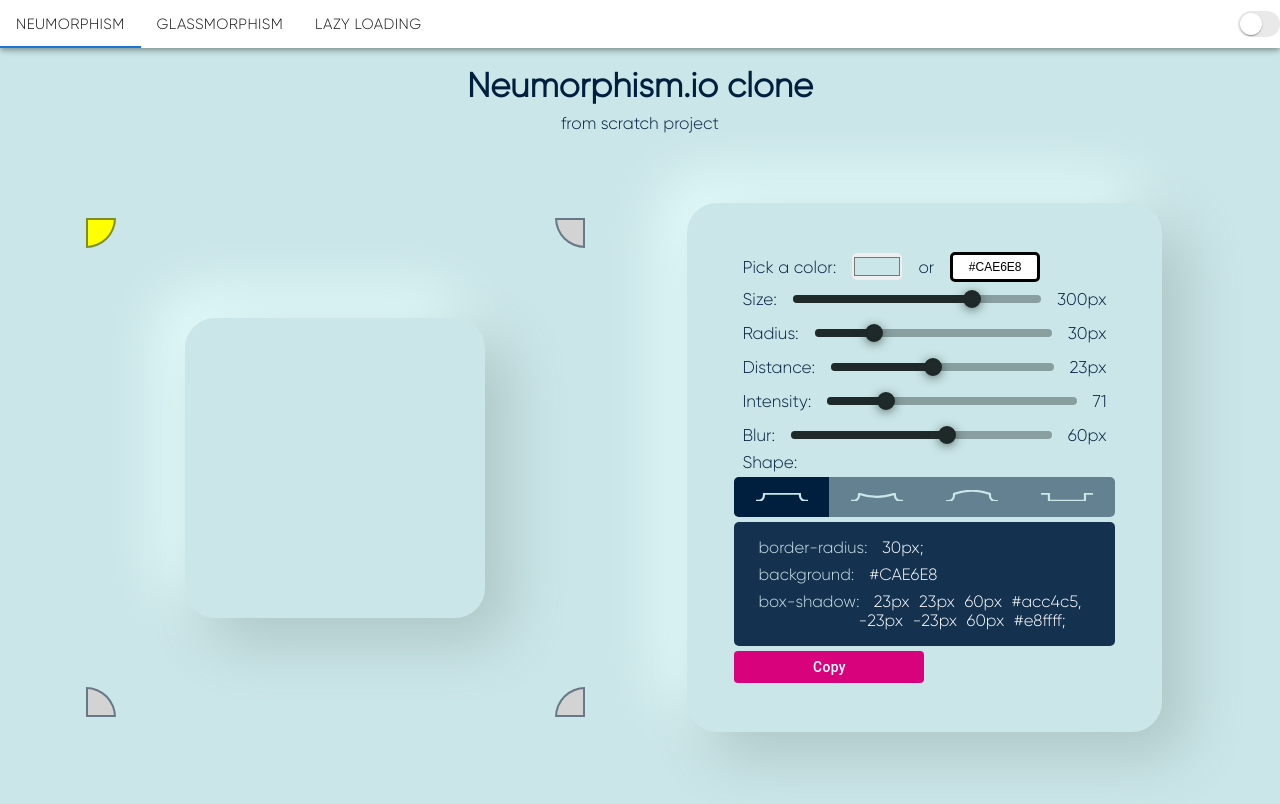
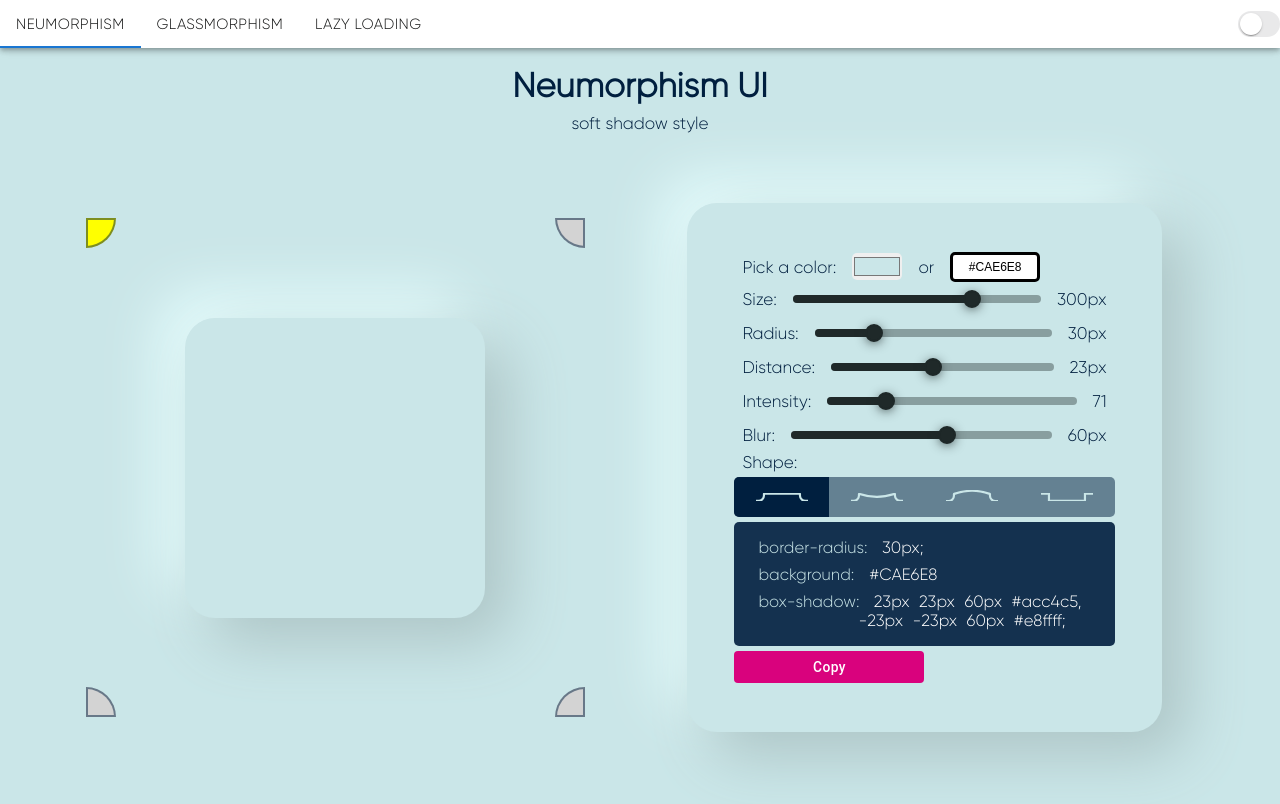
Before and after one commit to Iskz17/iskito, a React (Create React App) app: page / in a window 1280 px wide. Shown: the top 804 px of the page. Built offline with nearby package versions, Linux system fonts and the light colour scheme.

Commit message:
added favicon, update description of page

```diff
--- a/public/index.html
+++ b/public/index.html
@@ -4,6 +4,7 @@
     <meta charset="utf-8" />
     <meta name="viewport" content="width=device-width, initial-scale=1" />
     <meta name="theme-color" content="#000000" />
+    <link rel="icon" href="%PUBLIC_URL%/isci.png" />
     <meta
       name="description"
       content="Web site created using create-react-app"
--- a/src/Glassmorphism/GlassmorphismBox.js
+++ b/src/Glassmorphism/GlassmorphismBox.js
@@ -1076,7 +1076,7 @@
           justifyContent={"center"}
         >
           <span style={{ fontSize: "2em", fontWeight: 900 }}>Glass UI</span>
-          <span>from scratch project</span>
+          <span>frosted glass style</span>
         </Stack>
         <Stack
           style={{ width: "100%" }}
--- a/src/LazyLoading/LazyLoading.js
+++ b/src/LazyLoading/LazyLoading.js
@@ -215,7 +215,7 @@
           <span style={{ fontSize: "2em", fontWeight: 900 }}>
             Lazy Loading Card
           </span>
-          <span>from scratch project</span>
+          <span>reduce mental loading</span>
         </Stack>
         <Stack
           style={{ width: "100%" }}
--- a/src/Neumorphism/NeumorphismBox.js
+++ b/src/Neumorphism/NeumorphismBox.js
@@ -336,7 +336,6 @@
         return null;
     }
   };
-
   const configElementBox = () => {
     return (
       <>
@@ -679,7 +678,6 @@
       </>
     );
   };
-
   const topLightBoxes = useMemo(
     () => (
       <div
@@ -800,9 +798,9 @@
           justifyContent={"center"}
         >
           <span style={{ fontSize: "2em", fontWeight: 900 }}>
-            Neumorphism.io clone
+            Neumorphism UI
           </span>
-          <span>from scratch project</span>
+          <span>soft shadow style</span>
         </Stack>
         <div
           id="content"
```
Also changed, not shown: public/isci.png (added).
